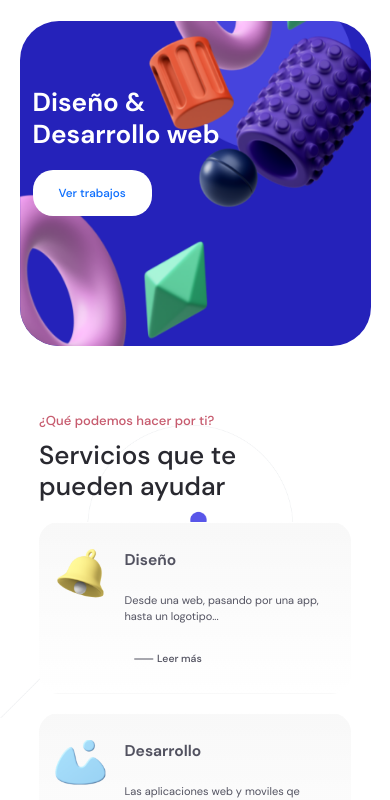
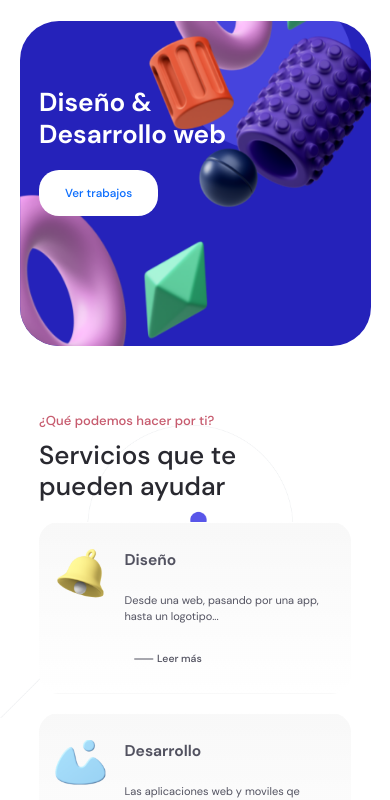
Before and after one commit to Acuache/landing-page-effects, a plain HTML site: page index.html in a window 390 px wide. Shown: the part 73-873 px from the top of the page. Drawn offline with Linux system fonts and the light colour scheme.

Commit message:
responsive good padd good

```diff
--- a/assets/css/responsive.css
+++ b/assets/css/responsive.css
@@ -184,8 +184,11 @@
    .stats__title, .services__title, .projects__title, .stats__title, .reviews__title, .clients__title, .news__title, .contact__title{
       font-size: 4rem;
    }
+   .banner__content{
+      padding: 0;
+   }
    .layout__banner{
-      padding-left: 0.5rem;
+      padding-left: 3rem;
    }
    .stats__description{
       width: 80%;
@@ -249,43 +252,41 @@
 
 
 
+/*
+Guia para fits destock
 
-/* Estilo base: móviles pequeños */
 .container {
    padding: 10px;
 }
 
-/* Móviles grandes */
 @media (min-width: 576px) {
    .container {
       padding: 15px;
    }
    }
 
-   /* Tablets */
    @media (min-width: 768px) {
    .container {
       padding: 20px;
    }
    }
 
-   /* Laptops */
    @media (min-width: 992px) {
    .container {
       padding: 25px;
    }
    }
 
-   /* Escritorios grandes */
    @media (min-width: 1200px) {
    .container {
       padding: 30px;
    }
    }
 
-   /* Monitores grandes */
    @media (min-width: 1600px) {
    .container {
       padding: 40px;
    }
 }
+
+*/
```
